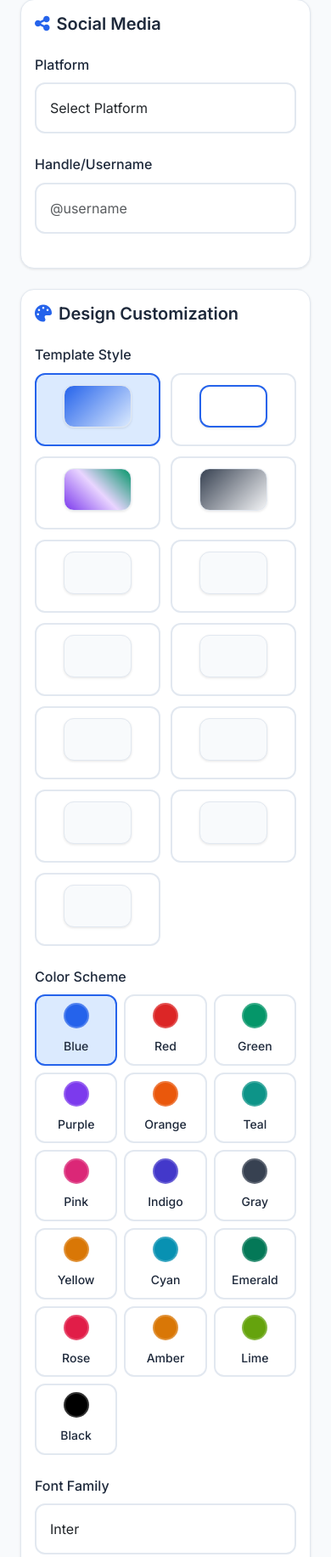
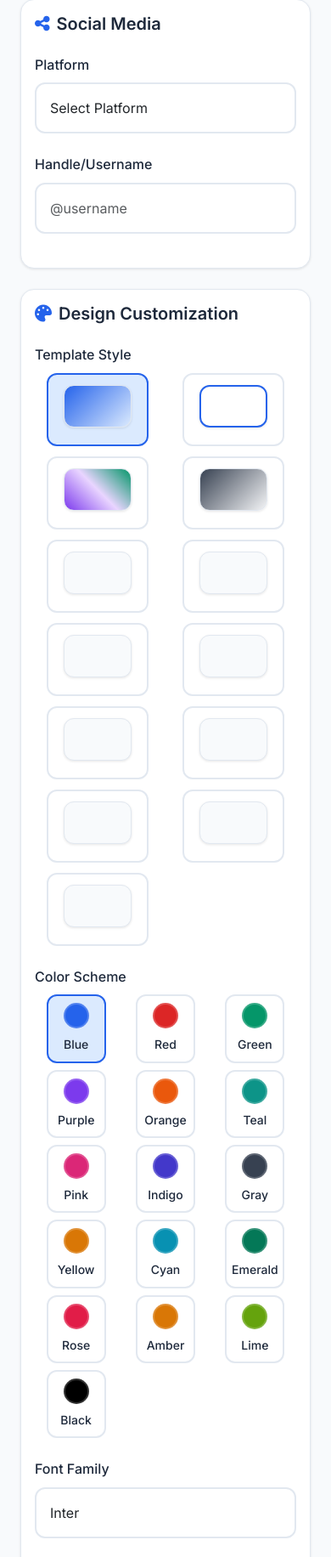
Before and after one commit to julisunkan/cardman, a Flask app: page /create in a window 390 px wide. Shown: the part 1318-3150 px from the top of the page at 85% size. Run offline with Flask 3, Linux system fonts and the light colour scheme.

Commit message:
Improve alignment and spacing for template and color selection options
Adjust CSS grid properties and element sizing in `static/css/style.css` to fix alignment issues in template and color selection. Adds new HTML templates for 404 and 500 error pages.

Replit-Commit-Author: Agent
Replit-Commit-Session-Id: 66287fe4-8bba-4a41-afc1-d13a21f197f4
Replit-Commit-Checkpoint-Type: full_checkpoint
Replit-Commit-Screenshot-Url: https://storage.googleapis.com/screenshot-production-us-central1/86d2b406-90e6-480d-b19c-8456b762884c/66287fe4-8bba-4a41-afc1-d13a21f197f4/QntyqBl

```diff
--- a/static/css/style.css
+++ b/static/css/style.css
@@ -269,9 +269,10 @@ p {
 /* Template Grid */
 .template-grid {
     display: grid;
-    grid-template-columns: repeat(auto-fit, minmax(120px, 1fr));
+    grid-template-columns: repeat(auto-fill, minmax(140px, 1fr));
     gap: 1rem;
     margin-bottom: 1.5rem;
+    justify-items: center;
 }
 
 .template-option {
@@ -282,6 +283,11 @@ p {
     transition: var(--transition);
     padding: 1rem;
     text-align: center;
+    width: 100%;
+    max-width: 140px;
+    display: flex;
+    flex-direction: column;
+    align-items: center;
 }
 
 .template-option:hover {
@@ -318,9 +324,10 @@ p {
 /* Color Grid */
 .color-grid {
     display: grid;
-    grid-template-columns: repeat(auto-fit, minmax(100px, 1fr));
+    grid-template-columns: repeat(auto-fill, minmax(90px, 1fr));
     gap: 0.75rem;
     margin-bottom: 1.5rem;
+    justify-items: center;
 }
 
 .color-option {
@@ -331,6 +338,11 @@ p {
     transition: var(--transition);
     padding: 0.75rem;
     text-align: center;
+    width: 100%;
+    max-width: 90px;
+    display: flex;
+    flex-direction: column;
+    align-items: center;
 }
 
 .color-option:hover {
@@ -781,11 +793,23 @@ p {
     }
 
     .template-grid {
-        grid-template-columns: repeat(auto-fit, minmax(100px, 1fr));
+        grid-template-columns: repeat(auto-fill, minmax(120px, 1fr));
+        gap: 0.75rem;
     }
 
     .color-grid {
-        grid-template-columns: repeat(auto-fit, minmax(80px, 1fr));
+        grid-template-columns: repeat(auto-fill, minmax(70px, 1fr));
+        gap: 0.5rem;
+    }
+
+    .template-option {
+        max-width: 120px;
+        padding: 0.75rem;
+    }
+
+    .color-option {
+        max-width: 70px;
+        padding: 0.5rem;
     }
 
     .features-grid {
```
Also changed, not shown: templates/404.html (added, +21 -0 lines), templates/500.html (added, +21 -0 lines), static/previews/preview_b858f5289514405d89849a2fb0fe982d.png (added).
